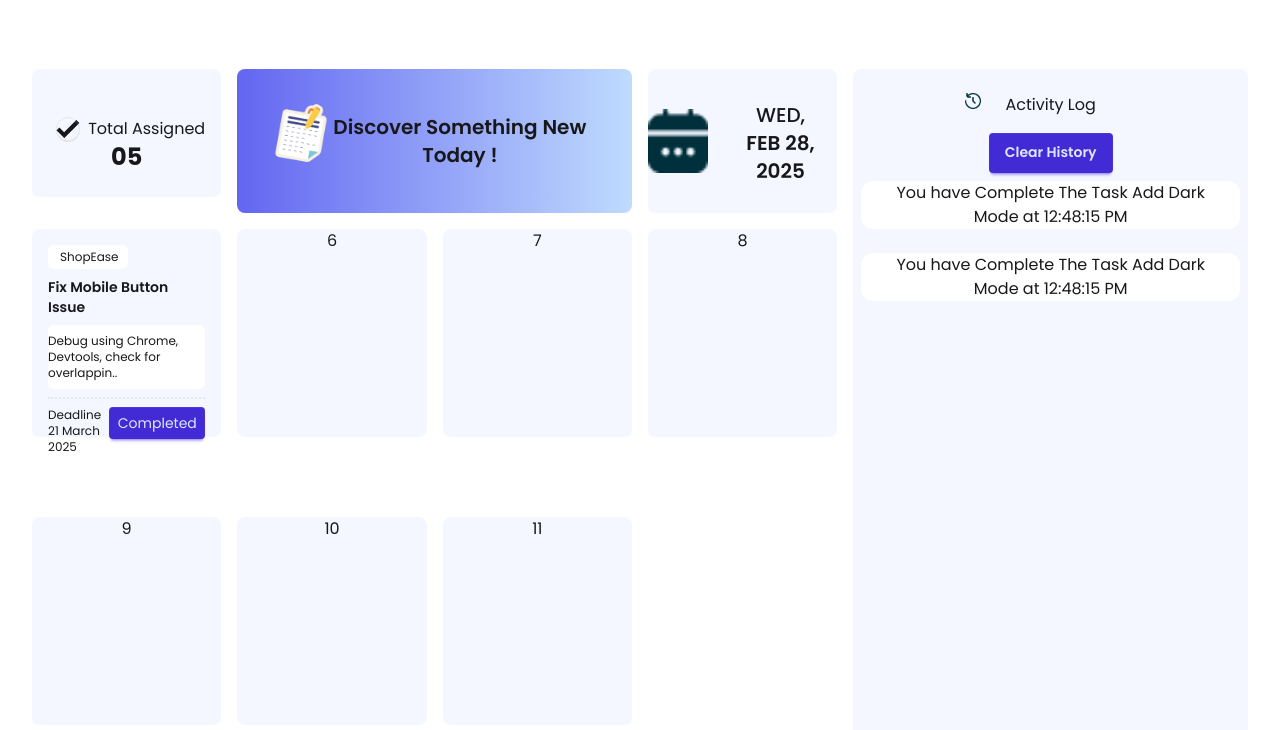
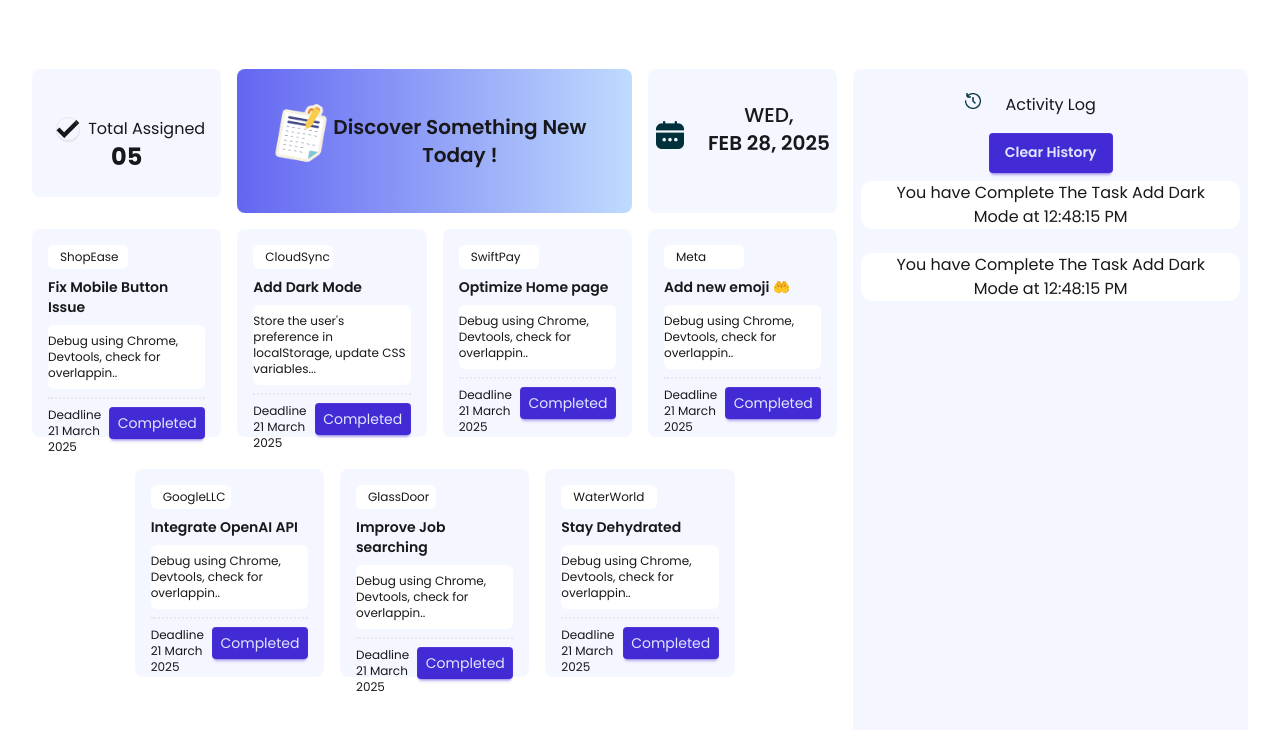
Before and after one commit to dev-miraz/ph-assignment-05, a plain HTML site: page code/index.html in a window 1280 px wide. Shown: the part 62-792 px from the top of the page. Drawn offline with nearby package versions, Linux system fonts and the light colour scheme.

Commit message:
HTML & CSS DONE

```diff
--- a/code/index.html
+++ b/code/index.html
@@ -66,8 +66,14 @@
         >
       </div>
       <div class="flex col-span-2 bg-[#F4F7FF] rounded-lg row-span-2">
-        <img class="min-w-px py-10" src="../assets/calender.png" alt="" /><span
-          class="-top-5 text-xl font-semibold mt-8 ml-4"
+        <div class="rounded-full bg-[#F4F7FF]">
+          <img
+            class="min-w-px py-10 mx-2 my-3"
+            src="../assets/calender.png"
+            alt=""
+          />
+        </div>
+        <span class="-top-5 text-xl font-semibold mt-8 ml-4 -mx-8"
           ><span class="font-medium">WED,</span><br />
           FEB 28, 2025</span
         >
@@ -95,29 +101,184 @@
           </div>
         </div>
       </div>
+      <!-- 01 -->
       <div class="col-span-2 bg-[#F4F7FF] rounded-lg row-span-5 h-52">
         <div class="px-4 py-4 text-left">
-<h4 class="border border-none bg-[#FFFFFF] text-xs w-20 h-6 py-1 rounded-md px-3">ShopEase</h4>
-<h2 class="font-semibold text-sm mt-2">Fix Mobile Button Issue</h2>
-<p class="text-xs pb-2 pt-2 border-none bg-[#FFFFFF] rounded-md mt-2 mb-2">Debug using Chrome, Devtools, check for overlappin..</p>
-<div class=" border-t-2 border-dotted flex text-xs">
-    <div class="text-xs mt-2">Deadline <br> 21 March 2025</div>
-    <div class=" btn btn-primary font-normal text-lg w-24 h-8 mt-2"><button class="px-4 text-sm" >Completed</button></div>
-</div>
+          <h4
+            class="border border-none bg-[#FFFFFF] text-xs w-20 h-6 py-1 rounded-md px-3"
+          >
+            ShopEase
+          </h4>
+          <h2 class="font-semibold text-sm mt-2">Fix Mobile Button Issue</h2>
+          <p
+            class="text-xs pb-2 pt-2 border-none bg-[#FFFFFF] rounded-md mt-2 mb-2"
+          >
+            Debug using Chrome, Devtools, check for overlappin..
+          </p>
+          <div class="border-t-2 border-dotted flex text-xs">
+            <div class="text-xs mt-2">
+              Deadline <br />
+              21 March 2025
+            </div>
+            <div class="btn btn-primary font-normal text-lg w-24 h-8 mt-2">
+              <button class="px-4 text-sm">Completed</button>
+            </div>
+          </div>
+        </div>
       </div>
-    </div>
-      <div class="col-span-2 bg-[#F4F7FF] rounded-lg row-span-5 h-52">6</div>
-      <div class="col-span-2 bg-[#F4F7FF] rounded-lg row-span-5 h-52">7</div>
-      <div class="col-span-2 bg-[#F4F7FF] rounded-lg row-span-5 h-52">8</div>
-      <div class="col-span-2 bg-[#F4F7FF] rounded-lg row-span-5 h-52 -my-28">
-        9
+      <!-- 02 -->
+      <div class="col-span-2 bg-[#F4F7FF] rounded-lg row-span-5 h-52">
+        <div class="px-4 py-4 text-left">
+          <h4
+            class="border border-none bg-[#FFFFFF] text-xs w-20 h-6 py-1 rounded-md px-3"
+          >
+            CloudSync
+          </h4>
+          <h2 class="font-semibold text-sm mt-2">Add Dark Mode</h2>
+          <p
+            class="text-xs pb-2 pt-2 border-none bg-[#FFFFFF] rounded-md mt-2 mb-2"
+          >
+          Store the user's preference in localStorage, update CSS variables...
+          </p>
+          <div class="border-t-2 border-dotted flex text-xs">
+            <div class="text-xs mt-2">
+              Deadline <br />
+              21 March 2025
+            </div>
+            <div class="btn btn-primary font-normal text-lg w-24 h-8 mt-2">
+              <button class="px-4 text-sm">Completed</button>
+            </div>
+          </div>
+        </div>
       </div>
-      <div class="col-span-2 bg-[#F4F7FF] rounded-lg row-span-5 h-52 -my-28">
-        10
+      <!-- 03 -->
+      <div class="col-span-2 bg-[#F4F7FF] rounded-lg row-span-5 h-52">
+        <div class="px-4 py-4 text-left">
+          <h4
+            class="border border-none bg-[#FFFFFF] text-xs w-20 h-6 py-1 rounded-md px-3"
+          >
+            SwiftPay
+          </h4>
+          <h2 class="font-semibold text-sm mt-2">Optimize  Home page </h2>
+          <p
+            class="text-xs pb-2 pt-2 border-none bg-[#FFFFFF] rounded-md mt-2 mb-2"
+          >
+            Debug using Chrome, Devtools, check for overlappin..
+          </p>
+          <div class="border-t-2 border-dotted flex text-xs">
+            <div class="text-xs mt-2">
+              Deadline <br />
+              21 March 2025
+            </div>
+            <div class="btn btn-primary font-normal text-lg w-24 h-8 mt-2">
+              <button class="px-4 text-sm">Completed</button>
+            </div>
+          </div>
+        </div>
       </div>
-      <div class="col-span-2 bg-[#F4F7FF] rounded-lg row-span-5 h-52 -my-28">
-        11
+      <!-- 04 -->
+      <div class="col-span-2 bg-[#F4F7FF] rounded-lg row-span-5 h-52">
+        <div class="px-4 py-4 text-left">
+          <h4
+            class="border border-none bg-[#FFFFFF] text-xs w-20 h-6 py-1 rounded-md px-3"
+          >
+            Meta
+          </h4>
+          <h2 class="font-semibold text-sm mt-2">Add new emoji 🤲</h2>
+          <p
+            class="text-xs pb-2 pt-2 border-none bg-[#FFFFFF] rounded-md mt-2 mb-2"
+          >
+            Debug using Chrome, Devtools, check for overlappin..
+          </p>
+          <div class="border-t-2 border-dotted flex text-xs">
+            <div class="text-xs mt-2">
+              Deadline <br />
+              21 March 2025
+            </div>
+            <div class="btn btn-primary font-normal text-lg w-24 h-8 mt-2">
+              <button class="px-4 text-sm">Completed</button>
+            </div>
+          </div>
+        </div>
       </div>
+        <!-- 05 -->
+      <div></div>
+      <div class="col-span-2 bg-[#F4F7FF] rounded-lg row-span-5 h-52 -translate-y-40">
+        <div class="px-4 py-4 text-left">
+          <h4
+            class="border border-none bg-[#FFFFFF] text-xs w-20 h-6 py-1 rounded-md px-3"
+          >
+            GoogleLLC
+          </h4>
+          <h2 class="font-semibold text-sm mt-2">Integrate OpenAI API </h2>
+          <p
+            class="text-xs pb-2 pt-2 border-none bg-[#FFFFFF] rounded-md mt-2 mb-2"
+          >
+            Debug using Chrome, Devtools, check for overlappin..
+          </p>
+          <div class="border-t-2 border-dotted flex text-xs">
+            <div class="text-xs mt-2">
+              Deadline <br />
+              21 March 2025
+            </div>
+            <div class="btn btn-primary font-normal text-lg w-24 h-8 mt-2">
+              <button class="px-4 text-sm">Completed</button>
+            </div>
+          </div>
+        </div>
+      </div>
+        <!-- 06 -->
+      <div class="col-span-2 bg-[#F4F7FF] rounded-lg row-span-5 h-52 -translate-y-40">
+        <div class="px-4 py-4 text-left">
+          <h4
+            class="border border-none bg-[#FFFFFF] text-xs w-20 h-6 py-1 rounded-md px-3"
+          >
+            GlassDoor
+          </h4>
+          <h2 class="font-semibold text-sm mt-2">Improve Job searching </h2>
+          <p
+            class="text-xs pb-2 pt-2 border-none bg-[#FFFFFF] rounded-md mt-2 mb-2"
+          >
+            Debug using Chrome, Devtools, check for overlappin..
+          </p>
+          <div class="border-t-2 border-dotted flex text-xs">
+            <div class="text-xs mt-2">
+              Deadline <br />
+              21 March 2025
+            </div>
+            <div class="btn btn-primary font-normal text-lg w-24 h-8 mt-2">
+              <button class="px-4 text-sm">Completed</button>
+            </div>
+          </div>
+        </div>
+      </div>
+        <!-- 07 -->
+    <div class="col-span-2 bg-[#F4F7FF] rounded-lg row-span-5 h-52 -translate-y-40">
+        <div class="px-4 py-4 text-left">
+          <h4
+            class="border border-none bg-[#FFFFFF] text-xs w-24 h-6 py-1 rounded-md px-3"
+          >
+            WaterWorld
+          </h4>
+          <h2 class="font-semibold text-sm mt-2">Stay Dehydrated</h2>
+          <p
+            class="text-xs pb-2 pt-2 border-none bg-[#FFFFFF] rounded-md mt-2 mb-2"
+          >
+            Debug using Chrome, Devtools, check for overlappin..
+          </p>
+          <div class="border-t-2 border-dotted flex text-xs">
+            <div class="text-xs mt-2">
+              Deadline <br />
+              21 March 2025
+            </div>
+            <div class="btn btn-primary font-normal text-lg w-24 h-8 mt-2">
+              <button class="px-4 text-sm">Completed</button>
+            </div>
+          </div>
+
+        </div>
+      </div>
+
     </div>
   </body>
 </html>
```
